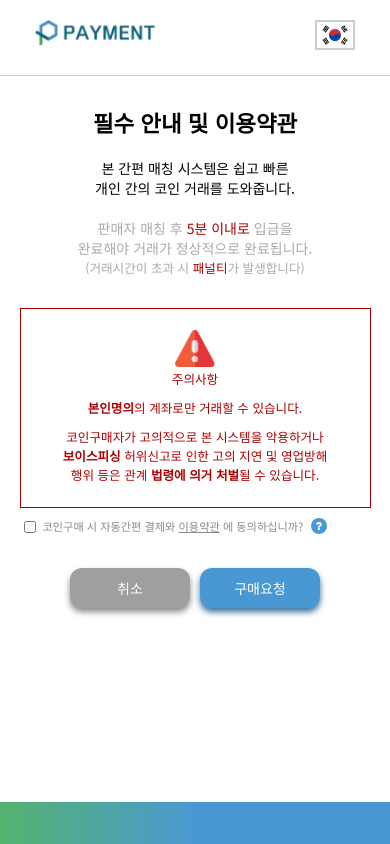
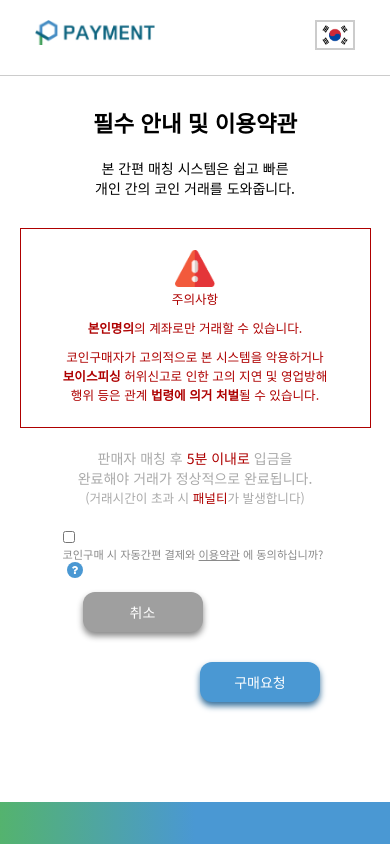
Before and after one commit to haulpark/dalbit-soft, a plain HTML site: page html/p_warning.html in a window 390 px wide. Drawn offline with Linux system fonts and the light colour scheme.

Commit message:
payment 수정

```diff
--- a/css/src/p_intro.css
+++ b/css/src/p_intro.css
@@ -24,6 +24,7 @@
   from{
     opacity: 0;
   }
+
   to{
     opacity: 1;
   }
--- a/css/src/p_warning.css
+++ b/css/src/p_warning.css
@@ -15,7 +15,7 @@
   h1{text-align: center; font-size:1.6rem; margin-bottom: 20px;}
 
   .message{
-    width:100%; height:120px;
+    width:100%; height:60px;
     margin:auto; text-align: center;
     font-size:1rem;
     word-break: keep-all;
@@ -25,6 +25,10 @@
 
     .message_2 {font-size:0.9rem;}
     .message > p > span{color:#ae0000;}
+
+  .p_msg{
+    margin:20px 0;
+  }
 
   .maching_message{
     width:90%; height:200px;
@@ -56,7 +60,7 @@
     right:0; left:0;
     margin:auto;
     margin-top: 10px;
-    width:90%; height:20px;
+    width:70%; height:20px;
     color:#8a8a8a;
   }
 
--- a/html/p_warning.html
+++ b/html/p_warning.html
@@ -91,14 +91,10 @@
   <section id="warningBox">
     <h1>필수 안내 및 이용약관</h1>
     <div class="message">
-      <p> 본 간편 매칭 시스템은 쉽고 빠른<p>
+      <p> 본 간편 매칭 시스템은 쉽고 빠른</p>
       <p>개인 간의 코인 거래를 도와줍니다. </p>
       <br />
-      <p class="message_1 msg"> 판매자 매칭 후 <span>5분 이내로</span> 입금을 </p>
-      <p class="message_1 msg"> 완료해야 거래가 정상적으로 완료됩니다. </p>
-      <p class="message_2 msg"> (거래시간이 초과 시 <span>패널티</span>가 발생합니다)</p>
     </div>
-    <br />
 
     <div class="maching_message">
       <div class="warning_img"></div>
@@ -107,6 +103,12 @@
       <p> 코인구매자가 고의적으로 본 시스템을 악용하거나 </p>
       <p> <span>보이스피싱</span> 허위신고로 인한 고의 지연 및 영업방해</p>
       <p> 행위 등은 관계 <span>법령에 의거 처벌</span>될 수 있습니다. </p>
+    </div>
+
+    <div class="message p_msg">
+      <p class="message_1 msg"> 판매자 매칭 후 <span>5분 이내로</span> 입금을 </p>
+      <p class="message_1 msg"> 완료해야 거래가 정상적으로 완료됩니다. </p>
+      <p class="message_2 msg"> (거래시간이 초과 시 <span>패널티</span>가 발생합니다)</p>
     </div>
 
     <div class="warning_check">
```
Also changed, not shown: html/p_result.html (+0 -1 lines), img/image/intro_img.png, 3 other files.
